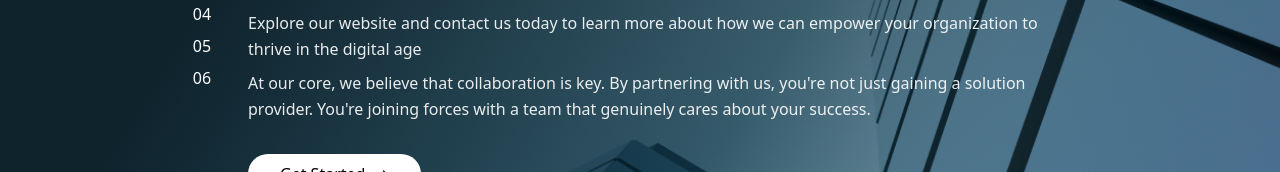
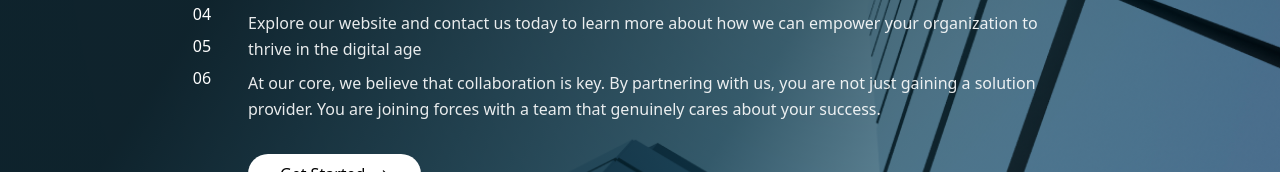
Before and after one commit to MohanadI/ara, a Next.js app: page / in a window 1280 px wide. Shown: the part 414-586 px from the top of the page. Built offline with nearby package versions, Linux system fonts and the light colour scheme.

Commit message:
fix comma

```diff
--- a/components/VerticalSlider/VerticalSlider.tsx
+++ b/components/VerticalSlider/VerticalSlider.tsx
@@ -1,8 +1,8 @@
 "use client";
 
 import { useState } from "react";
+import { ArrowLongRightIcon } from "@heroicons/react/24/outline";
 import styles from "./VerticalSlider.module.css";
-import { ArrowLongRightIcon } from "@heroicons/react/24/outline";
 
 const VerticalSlider = () => {
   const [selectedTab, setSelectedTab] = useState(1);
@@ -55,7 +55,7 @@ const VerticalSlider = () => {
             </p>
             <p className="leading-relaxed text-white text-opacity-90 mb-8">
               At our core, we believe that collaboration is key. By partnering
-              with us, you're not just gaining a solution provider. You're
+              with us, you are not just gaining a solution provider. You are
               joining forces with a team that genuinely cares about your
               success.
             </p>
```
